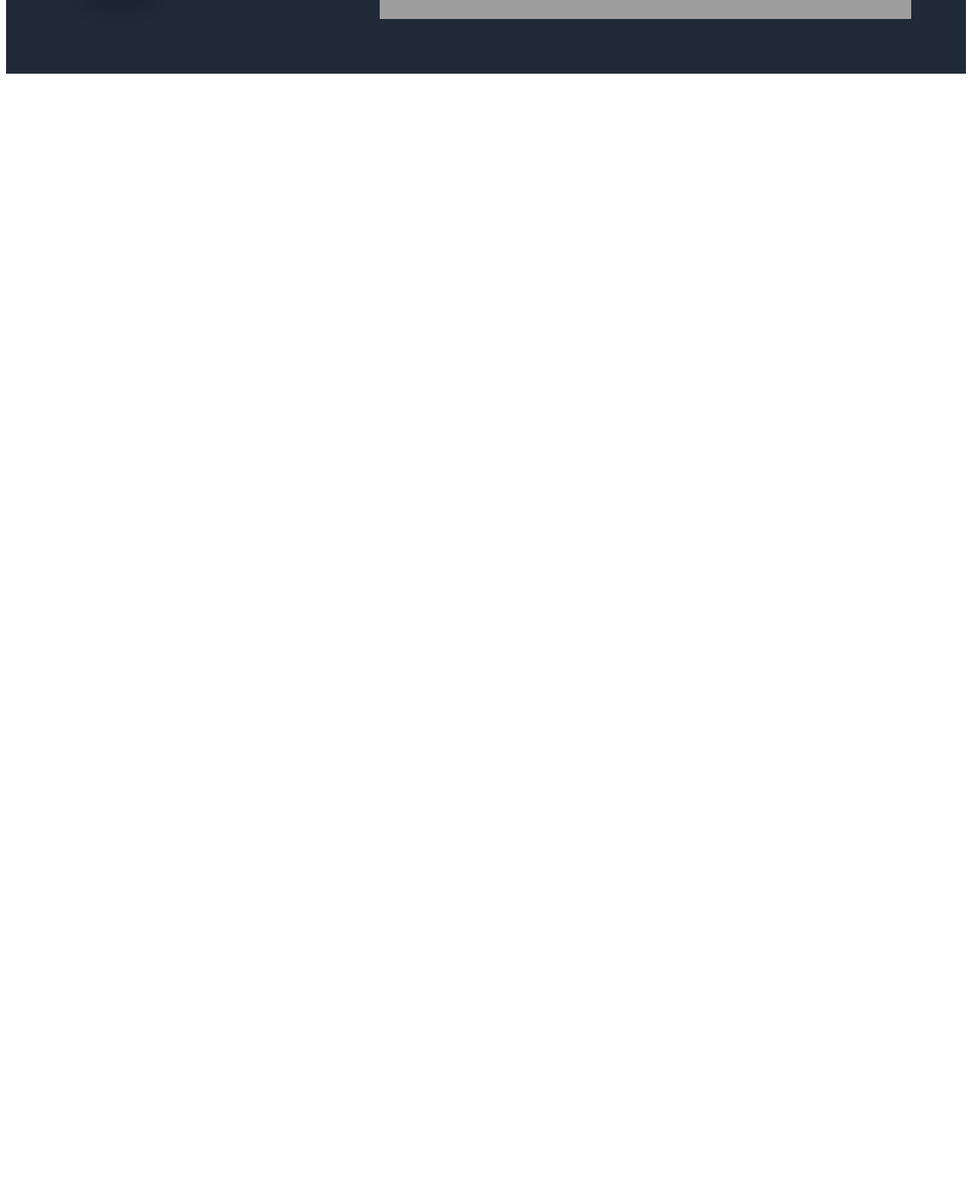
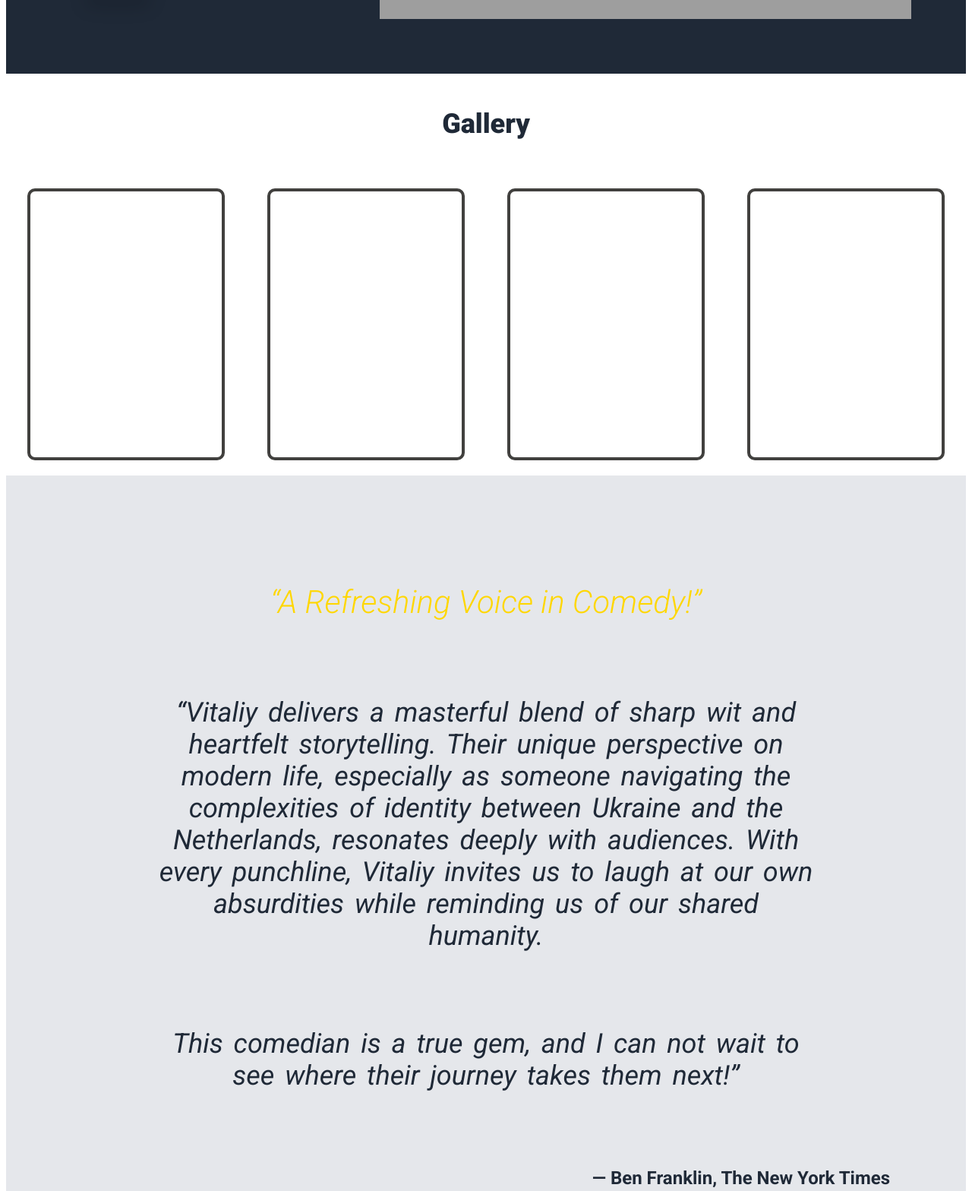
Before and after one commit to plutothecoder007/My-First-Website, a plain HTML site: page index.html in a window 1280 px wide. Shown: the part 637-2205 px from the top of the page at 76% size. Before the commit the page ends 800 px from the top, so only its background shows below. Drawn offline with Linux system fonts and the light colour scheme; grey boxes are pictures that could not be loaded.

Commit message:
Made a gallery. Made testimonial section.

```diff
--- a/index.html
+++ b/index.html
@@ -25,6 +25,7 @@
         <li><a href=""> Link three </a></li>
     </ul></div>
 </header>
+<!-- Next section  -->
 <div class="about">
 <div class="text-container">
     <div class="txt" id="main">Vitaliy Krasovskyy - Comedian</div>
@@ -37,6 +38,23 @@
     alt="comedian with a microphone" width="700px">
 </div>
 </div>
+<!-- Next section -->
+    <div><h1>Gallery</h1></div>
+<div class="section-three">
+    <div class="empty-box"></div>
+    <div class="empty-box"></div>
+    <div class="empty-box"></div>
+    <div class="empty-box"></div>
+</div>
+<!-- Next section  -->
+<div class="testimonial">
+    <p class="headline">“A Refreshing Voice in Comedy!”</p>
+
+        <p class="review">“Vitaliy delivers a masterful blend of sharp wit and heartfelt storytelling. Their unique perspective on modern life, especially as someone navigating the complexities of identity between Ukraine and the Netherlands, resonates deeply with audiences. With every punchline, Vitaliy invites us to laugh at our own absurdities while reminding us of our shared humanity. <p class="review">This comedian is a true gem, and I can not wait to see where their journey takes them next!”</p></p>
+        <p class="author"> — Ben Franklin, The New York Times</p>
+</div>
+
+
 </body>
 
 
--- a/style.css
+++ b/style.css
@@ -121,4 +121,59 @@ a {
 .my-button:focus {
   box-shadow: rgba(0, 0, 0, .3) 2px 8px 4px -6px;
 }
-/*
+
+
+.section-three {
+    display: flex;
+    justify-content: space-around;
+    align-items: center;
+    flex-wrap: wrap;
+
+}
+
+h1 {
+    text-align: center;
+    font-size: 36px;
+    color: #1f2937;
+    font-weight: 900;
+    padding: 20px;
+}
+
+.empty-box {
+    display: flex;
+    width: 20%;              /* Set width of the box */
+    height: 350px;             /* Set height of the box */
+    border: 4px solid #41403e; /* Set border color and thickness */
+    background-color: transparent; /* Set background color (transparent for an empty box) */
+    margin: 20px;              /* Adds space around the box */
+    border-radius: 10px;
+}
+
+.testimonial {
+    display: block;
+    background-color: #e5e7eb;
+    text-align: center;
+    padding: 100px;
+}
+
+.headline {
+    font-size: 42px;
+    font-style: italic;
+    color: gold;
+    font-weight: 300;
+}
+
+.review {
+    font-size: 36px;
+    font-style: italic;
+    color: #1F2937;
+    margin: 100px;
+    word-spacing: 5px;
+}
+
+.author {
+    font-weight: 700;
+    color: #1F2937;
+    font-size: 24px;
+    text-align: end;
+}
```
